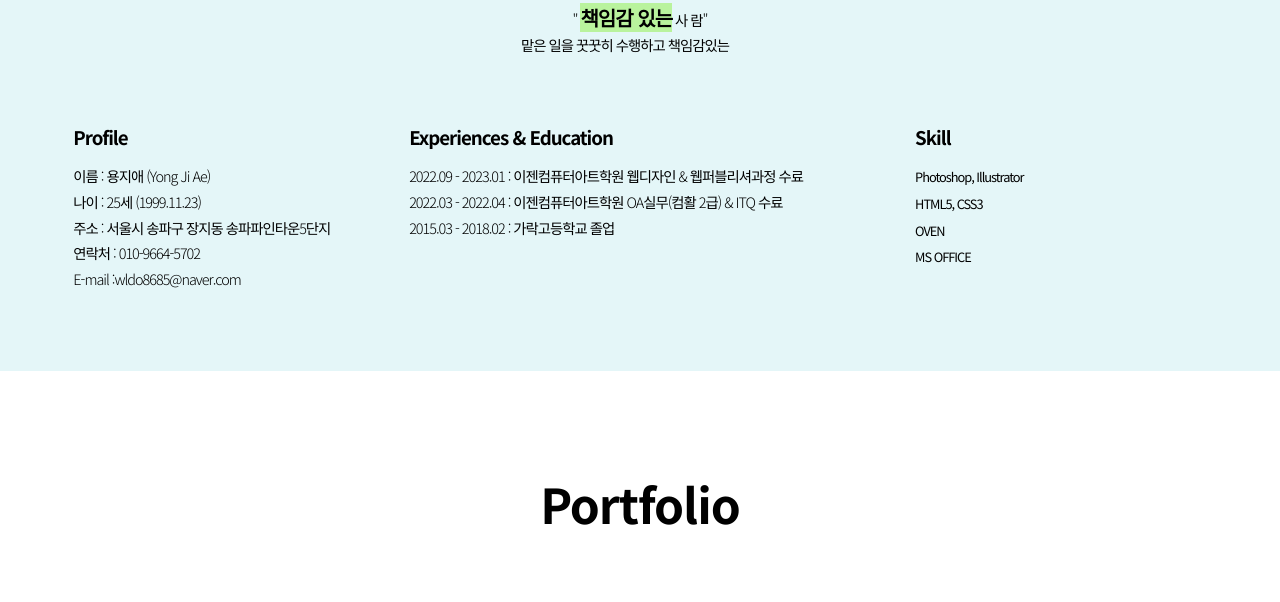
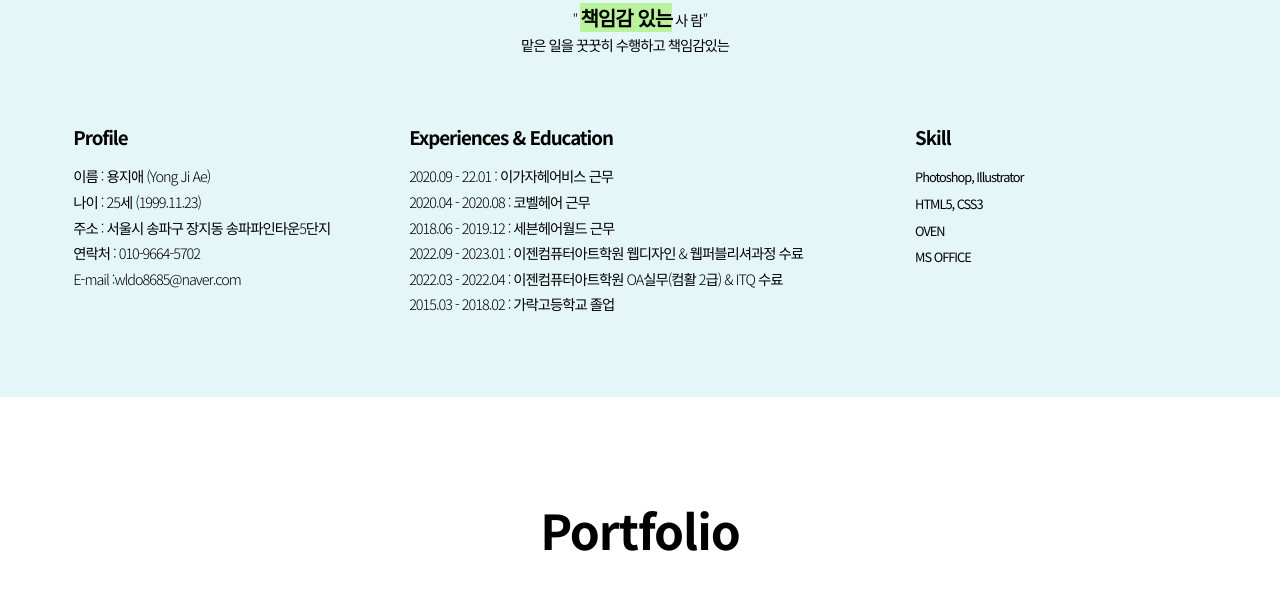
Before and after one commit to enwkao1042/portfolip, a plain HTML site: page index.html in a window 1280 px wide. Shown: the part 1251-1853 px from the top of the page. Drawn offline with nearby package versions, Linux system fonts and the light colour scheme.

Commit message:
Update index.html

```diff
--- a/index.html
+++ b/index.html
@@ -51,7 +51,12 @@
 			</section>
 			<section>
 				<h3>Experiences & Education</h3>
-				<p>
+				<p class="ex">
+					2020.09 - 22.01 : 이가자헤어비스 근무<br>
+					2020.04 - 2020.08 : 코벨헤어 근무<br>
+					2018.06 - 2019.12 : 세븐헤어월드 근무
+				</p>
+				<p class="ed">
 					2022.09 - 2023.01 : 이젠컴퓨터아트학원 웹디자인 & 웹퍼블리셔과정 수료<br>
 					2022.03 - 2022.04 : 이젠컴퓨터아트학원 OA실무(컴활 2급) & ITQ 수료<br>
 					2015.03 - 2018.02 : 가락고등학교 졸업
```
